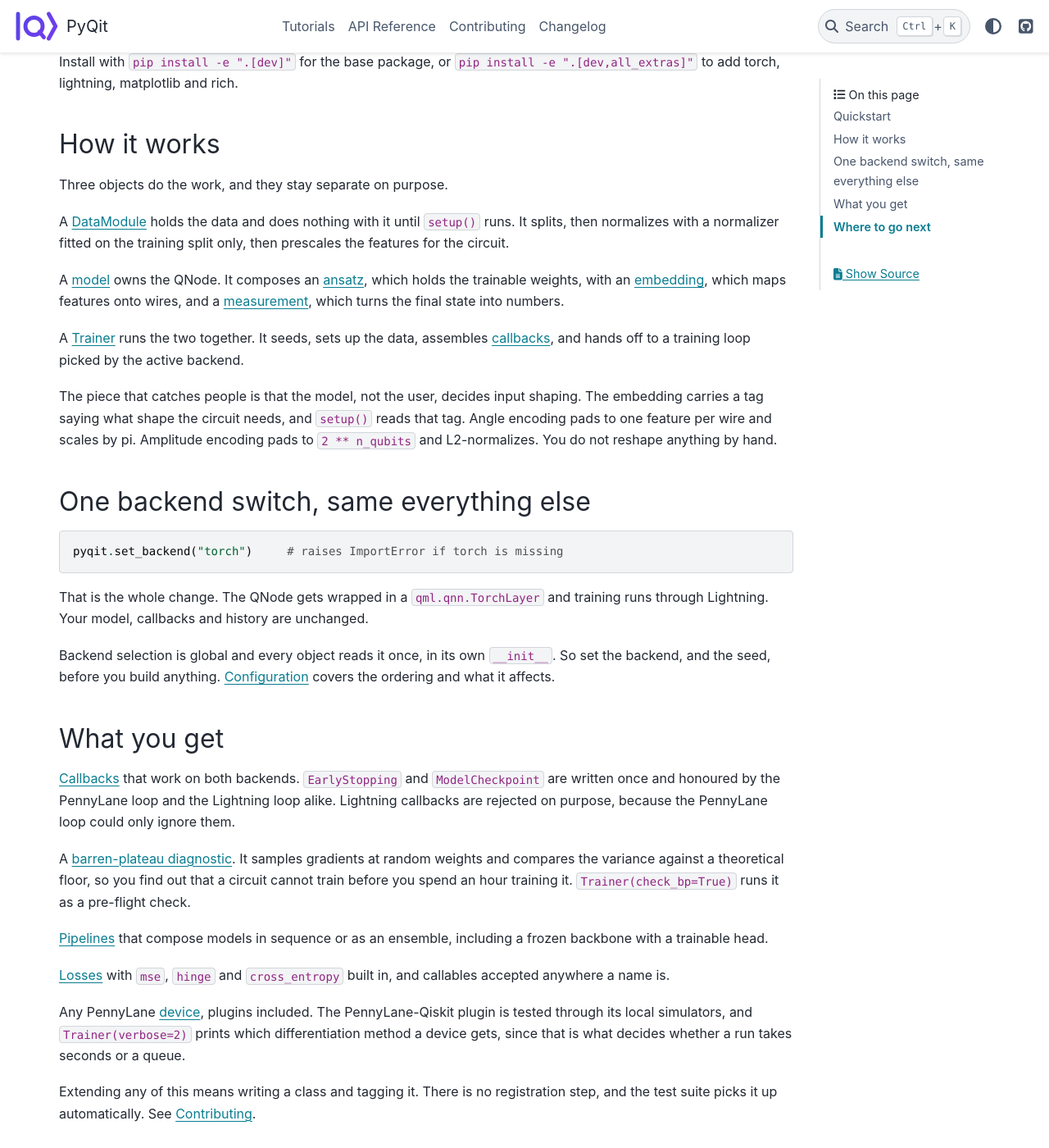
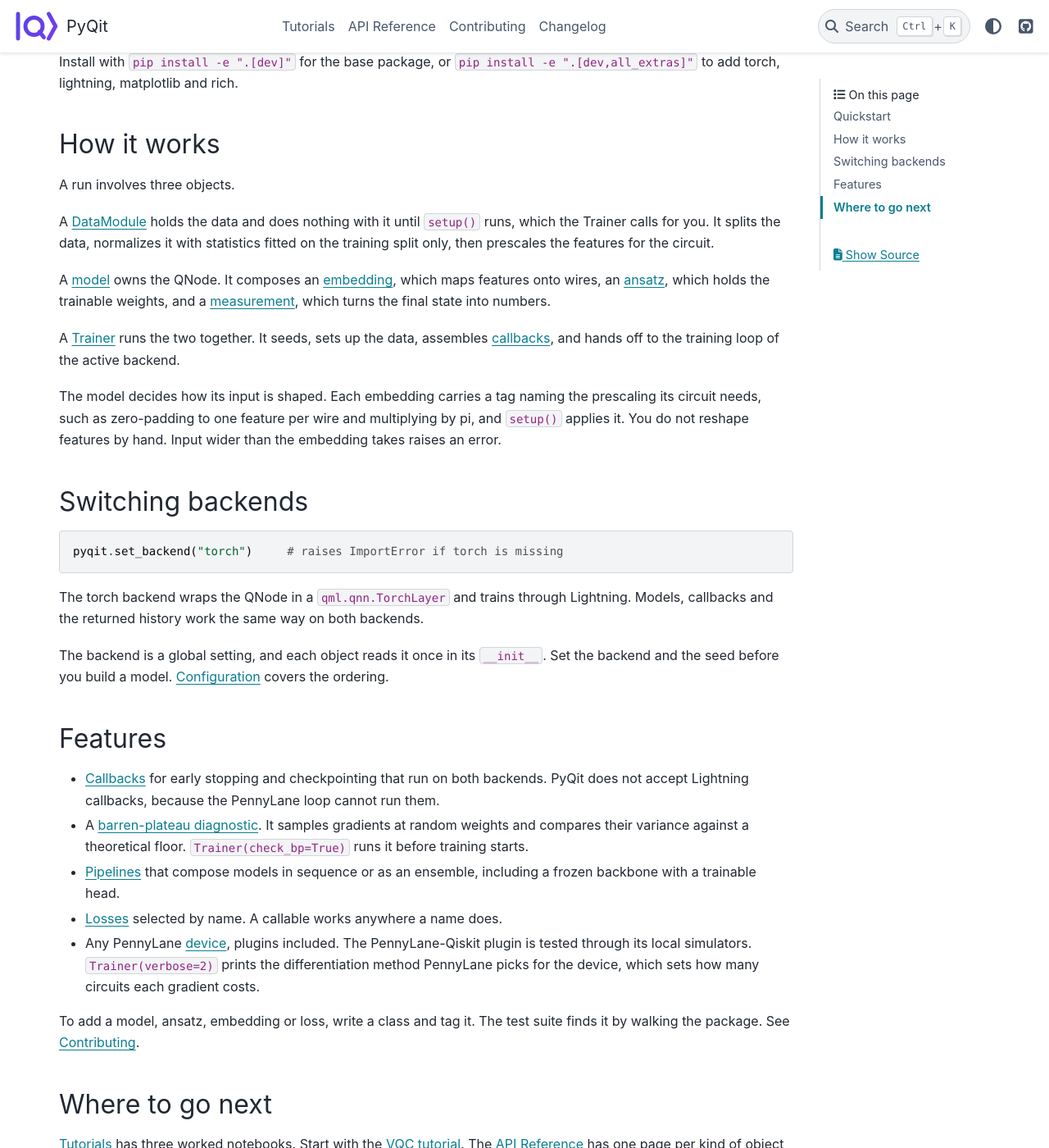
Before and after one commit to phoeenniixx/pyQit, a Sphinx documentation site: the page built from docs/index.rst, in a window 1280 px wide and 1400 px high, scrolled down 913 px. Shown: the whole window at 82% size. Built offline with Sphinx 7.4.7 and the PyData theme 0.15.4, drawn with Linux system fonts in a browser that asks for light colours; some of the changed text lies outside the part shown.

Commit message:
update docs

```diff
--- a/docs/index.rst
+++ b/docs/index.rst
@@ -2,17 +2,17 @@
 PyQit
 =====
 
-A high-level quantum machine learning framework built on PennyLane. It puts a
-Trainer, DataModule and Model layer over PennyLane QNodes, so training a
-variational circuit does not mean hand-rolling an optimizer loop.
+PyQit is a quantum machine learning framework built on PennyLane. It adds a
+Trainer, a DataModule and a set of models on top of PennyLane QNodes, so you
+train a variational circuit by calling ``trainer.fit(model, dm)``.
 
 .. warning::
 
    Version |release|. The API is unstable and still changing.
 
-PyQit runs on PennyLane and NumPy alone. PyTorch and PyTorch Lightning are
-optional. If you do not need hybrid models or Lightning's orchestration, you do
-not have to install them.
+The base install needs only PennyLane and NumPy. PyTorch and PyTorch Lightning
+are optional. Installing them adds a second backend that trains through
+Lightning.
 
 Quickstart
 ==========
@@ -51,76 +51,69 @@ rich.
 How it works
 ============
 
-Three objects do the work, and they stay separate on purpose.
+A run involves three objects.
 
 A :doc:`DataModule <api/datamodule>` holds the data and does nothing with it
-until ``setup()`` runs. It splits, then normalizes with a normalizer fitted on
-the training split only, then prescales the features for the circuit.
+until ``setup()`` runs, which the Trainer calls for you. It splits the data,
+normalizes it with statistics fitted on the training split only, then prescales
+the features for the circuit.
 
 A :doc:`model <api/models>` owns the QNode. It composes an
-:doc:`ansatz <api/ansatzes>`, which holds the trainable weights, with an
-:doc:`embedding <api/embeddings>`, which maps features onto wires, and a
+:doc:`embedding <api/embeddings>`, which maps features onto wires, an
+:doc:`ansatz <api/ansatzes>`, which holds the trainable weights, and a
 :doc:`measurement <api/measurements>`, which turns the final state into numbers.
 
 A :doc:`Trainer <api/trainer>` runs the two together. It seeds, sets up the
-data, assembles :doc:`callbacks <api/callbacks>`, and hands off to a training
-loop picked by the active backend.
+data, assembles :doc:`callbacks <api/callbacks>`, and hands off to the training
+loop of the active backend.
 
-The piece that catches people is that the model, not the user, decides input
-shaping. The embedding carries a tag saying what shape the circuit needs, and
-``setup()`` reads that tag. Angle encoding pads to one feature per wire and
-scales by pi. Amplitude encoding pads to ``2 ** n_qubits`` and L2-normalizes.
-You do not reshape anything by hand.
+The model decides how its input is shaped. Each embedding carries a tag naming
+the prescaling its circuit needs, such as zero-padding to one feature per wire
+and multiplying by pi, and ``setup()`` applies it. You do not reshape features
+by hand. Input wider than the embedding takes raises an error.
 
-One backend switch, same everything else
-========================================
+Switching backends
+==================
 
 .. code-block:: python
 
    pyqit.set_backend("torch")     # raises ImportError if torch is missing
 
-That is the whole change. The QNode gets wrapped in a ``qml.qnn.TorchLayer`` and
-training runs through Lightning. Your model, callbacks and history are
-unchanged.
+The torch backend wraps the QNode in a ``qml.qnn.TorchLayer`` and trains through
+Lightning. Models, callbacks and the returned history work the same way on both
+backends.
 
-Backend selection is global and every object reads it once, in its own
-``__init__``. So set the backend, and the seed, before you build anything.
-:doc:`api/config` covers the ordering and what it affects.
+The backend is a global setting, and each object reads it once in its
+``__init__``. Set the backend and the seed before you build a model.
+:doc:`api/config` covers the ordering.
 
-What you get
-============
+Features
+========
 
-:doc:`Callbacks <api/callbacks>` that work on both backends. ``EarlyStopping``
-and ``ModelCheckpoint`` are written once and honoured by the PennyLane loop and
-the Lightning loop alike. Lightning callbacks are rejected on purpose, because
-the PennyLane loop could only ignore them.
+- :doc:`Callbacks <api/callbacks>` for early stopping and checkpointing that
+  run on both backends. PyQit does not accept Lightning callbacks, because the
+  PennyLane loop cannot run them.
+- A :doc:`barren-plateau diagnostic <api/diagnostics>`. It samples gradients at
+  random weights and compares their variance against a theoretical floor.
+  ``Trainer(check_bp=True)`` runs it before training starts.
+- :doc:`Pipelines <api/pipeline>` that compose models in sequence or as an
+  ensemble, including a frozen backbone with a trainable head.
+- :doc:`Losses <api/losses>` selected by name. A callable works anywhere a name
+  does.
+- Any PennyLane :doc:`device <api/models>`, plugins included. The
+  PennyLane-Qiskit plugin is tested through its local simulators.
+  ``Trainer(verbose=2)`` prints the differentiation method PennyLane picks for
+  the device, which sets how many circuits each gradient costs.
 
-A :doc:`barren-plateau diagnostic <api/diagnostics>`. It samples gradients at
-random weights and compares the variance against a theoretical floor, so you
-find out that a circuit cannot train before you spend an hour training it.
-``Trainer(check_bp=True)`` runs it as a pre-flight check.
-
-:doc:`Pipelines <api/pipeline>` that compose models in sequence or as an
-ensemble, including a frozen backbone with a trainable head.
-
-:doc:`Losses <api/losses>` with ``mse``, ``hinge`` and ``cross_entropy`` built
-in, and callables accepted anywhere a name is.
-
-Any PennyLane :doc:`device <api/models>`, plugins included. The
-PennyLane-Qiskit plugin is tested through its local simulators, and
-``Trainer(verbose=2)`` prints which differentiation method a device gets, since
-that is what decides whether a run takes seconds or a queue.
-
-Extending any of this means writing a class and tagging it. There is no
-registration step, and the test suite picks it up automatically. See
-:doc:`contributing`.
+To add a model, ansatz, embedding or loss, write a class and tag it. The test
+suite finds it by walking the package. See :doc:`contributing`.
 
 Where to go next
 ================
 
-:doc:`tutorials/index` has three worked notebooks, and the
-:doc:`VQC tutorial <tutorials/vqc>` is the place to start. The
-:doc:`api_reference` documents every public class, one page per kind of module.
+:doc:`tutorials/index` has three worked notebooks. Start with the
+:doc:`VQC tutorial <tutorials/vqc>`. The :doc:`api_reference` has one page per
+kind of object and one page per class.
 
 .. toctree::
    :hidden:
--- a/docs/tutorials/index.rst
+++ b/docs/tutorials/index.rst
@@ -2,8 +2,8 @@
 Tutorials
 =========
 
-Three worked notebooks. Each one runs end to end and CI executes them on every
-change, so the outputs you see are the outputs they produce.
+Find some examples on how to use `pyqit` here:
+
 
 :doc:`vqc`
    Trains a :class:`~pyqit.models.VQCClassifier` on a synthetic dataset using the
```
